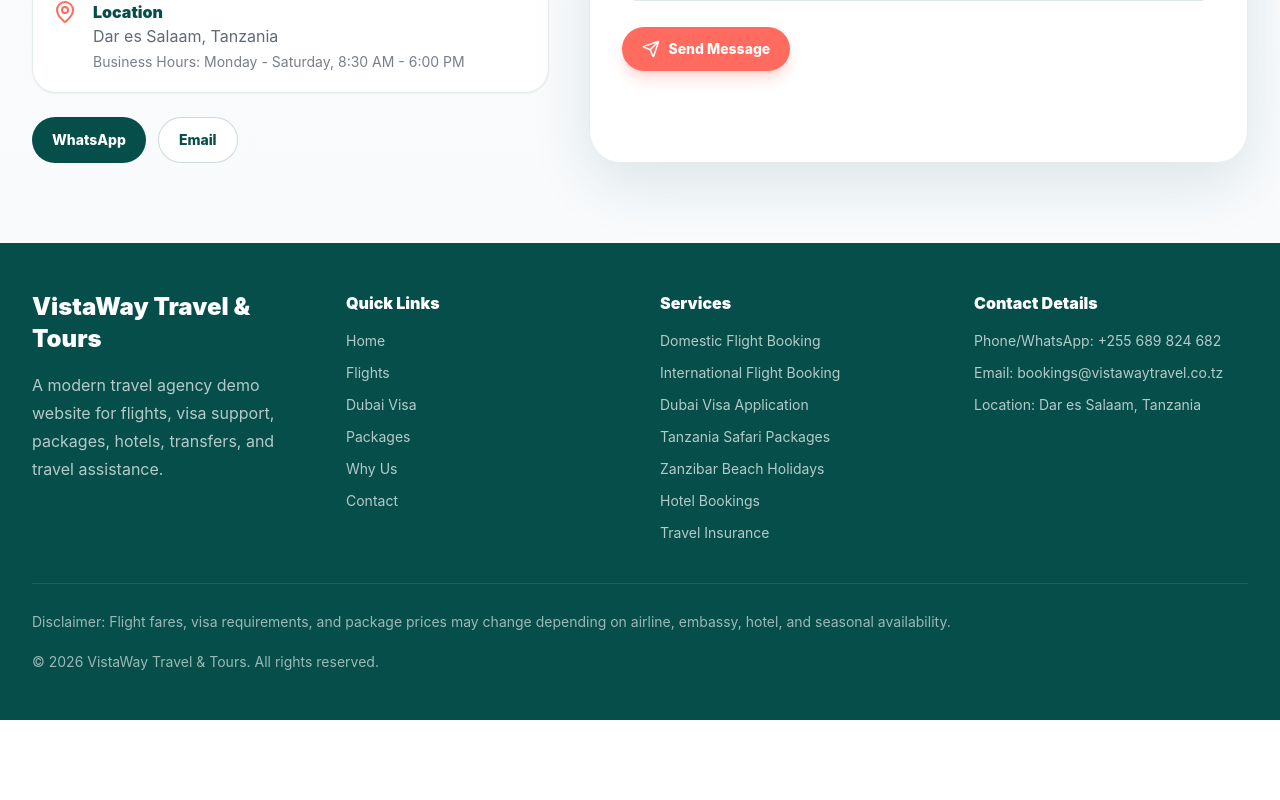
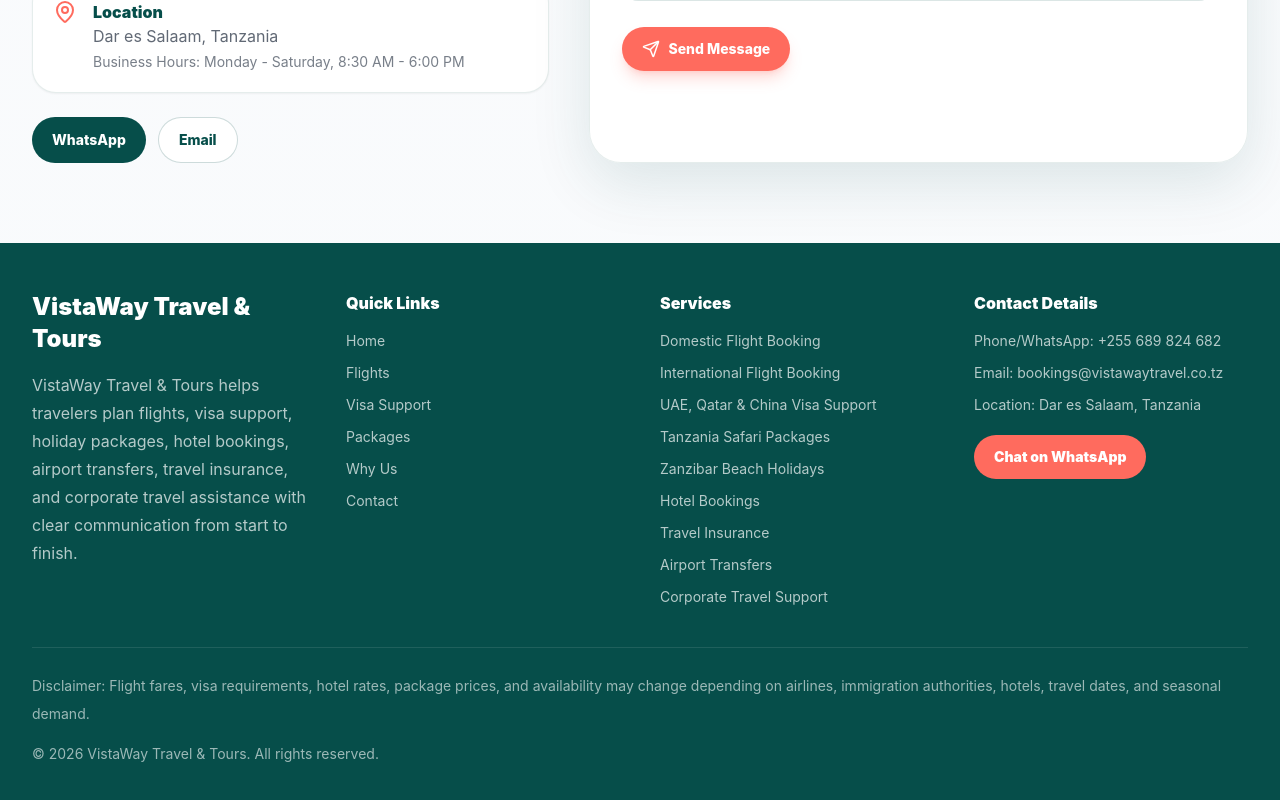
Before and after one commit to brianmichaelu/vistaway-travel-website, a Next.js app: page / in a window 1280 px wide. Shown: the part 7852-8652 px from the top of the page. Before the commit the page ends 8572 px from the top, so only its background shows below. Built offline with nearby package versions, Linux system fonts and the light colour scheme.

Commit message:
Update Footer.tsx

```diff
--- a/components/Footer.tsx
+++ b/components/Footer.tsx
@@ -1,9 +1,16 @@
-const quickLinks = ["Home", "Flights", "Dubai Visa", "Packages", "Why Us", "Contact"];
+const quickLinks = [
+  { label: "Home", href: "#home" },
+  { label: "Flights", href: "#flights" },
+  { label: "Visa Support", href: "#dubai-visa" },
+  { label: "Packages", href: "#packages" },
+  { label: "Why Us", href: "#why-us" },
+  { label: "Contact", href: "#contact" }
+];
 
 const services = [
   "Domestic Flight Booking",
   "International Flight Booking",
-  "Dubai Visa Application",
+  "UAE, Qatar & China Visa Support",
   "Tanzania Safari Packages",
   "Zanzibar Beach Holidays",
   "Hotel Bookings",
@@ -18,22 +25,26 @@
       <div className="mx-auto grid max-w-7xl gap-10 md:grid-cols-2 lg:grid-cols-4">
         <div>
           <h3 className="text-2xl font-black">VistaWay Travel & Tours</h3>
+
           <p className="mt-4 leading-7 text-white/70">
-            A modern travel agency demo website for flights, visa support,
-            packages, hotels, transfers, and travel assistance.
+            VistaWay Travel & Tours helps travelers plan flights, visa support,
+            holiday packages, hotel bookings, airport transfers, travel
+            insurance, and corporate travel assistance with clear communication
+            from start to finish.
           </p>
         </div>
 
         <div>
           <h4 className="font-black">Quick Links</h4>
+
           <div className="mt-4 grid gap-3">
             {quickLinks.map((link) => (
               <a
-                key={link}
-                href={`#${link === "Home" ? "home" : link === "Why Us" ? "why-us" : link.toLowerCase().replace(" ", "-")}`}
+                key={link.label}
+                href={link.href}
                 className="cursor-pointer text-sm text-white/70 transition hover:text-coralWarm"
               >
-                {link}
+                {link.label}
               </a>
             ))}
           </div>
@@ -41,8 +52,9 @@
 
         <div>
           <h4 className="font-black">Services</h4>
+
           <div className="mt-4 grid gap-3">
-            {services.slice(0, 7).map((service) => (
+            {services.map((service) => (
               <p key={service} className="text-sm text-white/70">
                 {service}
               </p>
@@ -52,20 +64,31 @@
 
         <div>
           <h4 className="font-black">Contact Details</h4>
+
           <div className="mt-4 grid gap-3 text-sm text-white/70">
             <p>Phone/WhatsApp: +255 689 824 682</p>
             <p>Email: bookings@vistawaytravel.co.tz</p>
             <p>Location: Dar es Salaam, Tanzania</p>
+
+            <a
+              href="https://wa.me/255689824682"
+              target="_blank"
+              rel="noopener noreferrer"
+              className="mt-2 inline-flex w-fit cursor-pointer rounded-full bg-coralWarm px-5 py-3 text-sm font-black text-white transition hover:-translate-y-0.5 hover:bg-[#f45e51]"
+            >
+              Chat on WhatsApp
+            </a>
           </div>
         </div>
       </div>
 
       <div className="mx-auto mt-10 max-w-7xl border-t border-white/10 pt-6">
         <p className="text-sm leading-7 text-white/60">
-          Disclaimer: Flight fares, visa requirements, and package prices may
-          change depending on airline, embassy, hotel, and seasonal
-          availability.
+          Disclaimer: Flight fares, visa requirements, hotel rates, package
+          prices, and availability may change depending on airlines, immigration
+          authorities, hotels, travel dates, and seasonal demand.
         </p>
+
         <p className="mt-4 text-sm text-white/60">
           © {new Date().getFullYear()} VistaWay Travel & Tours. All rights
           reserved.
```
